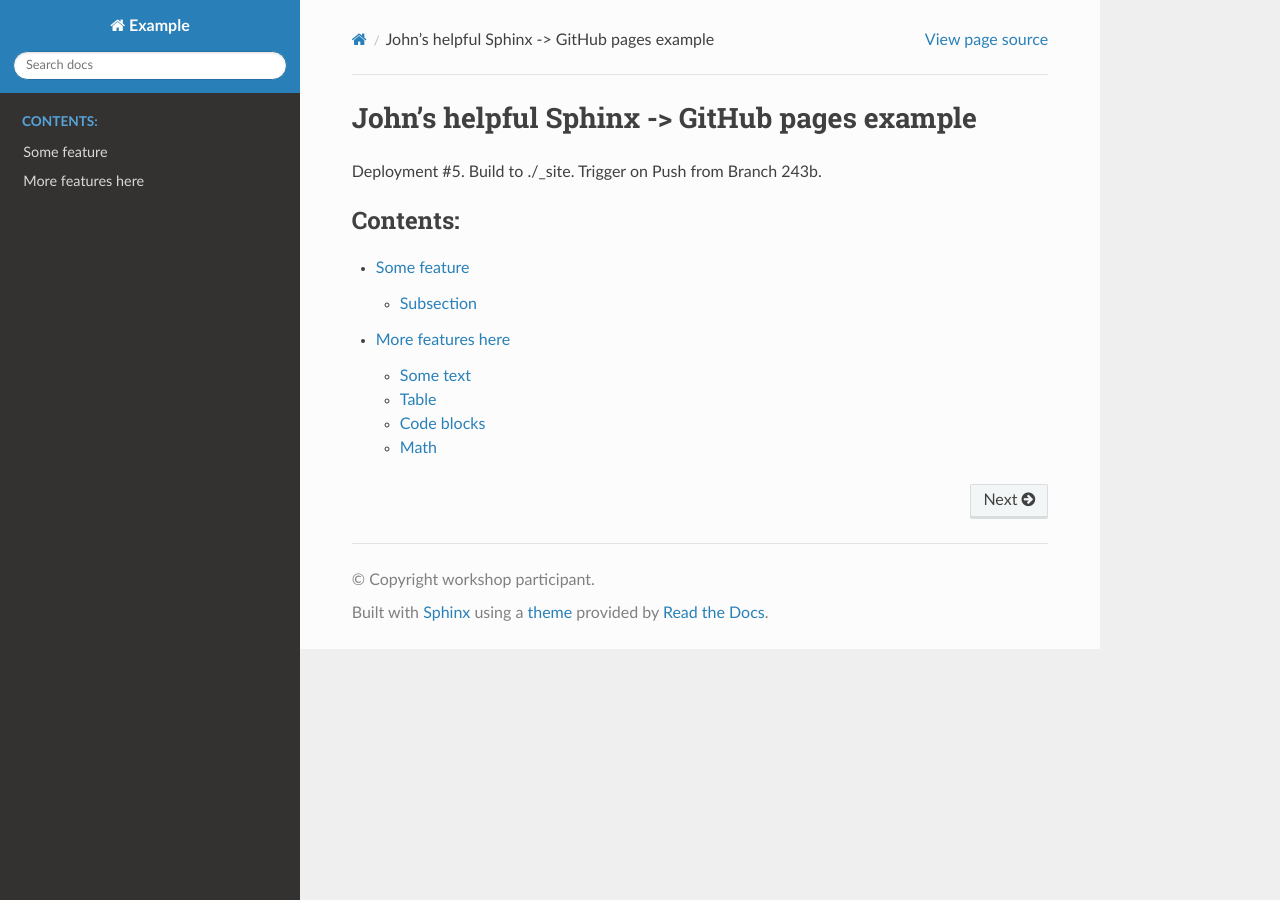
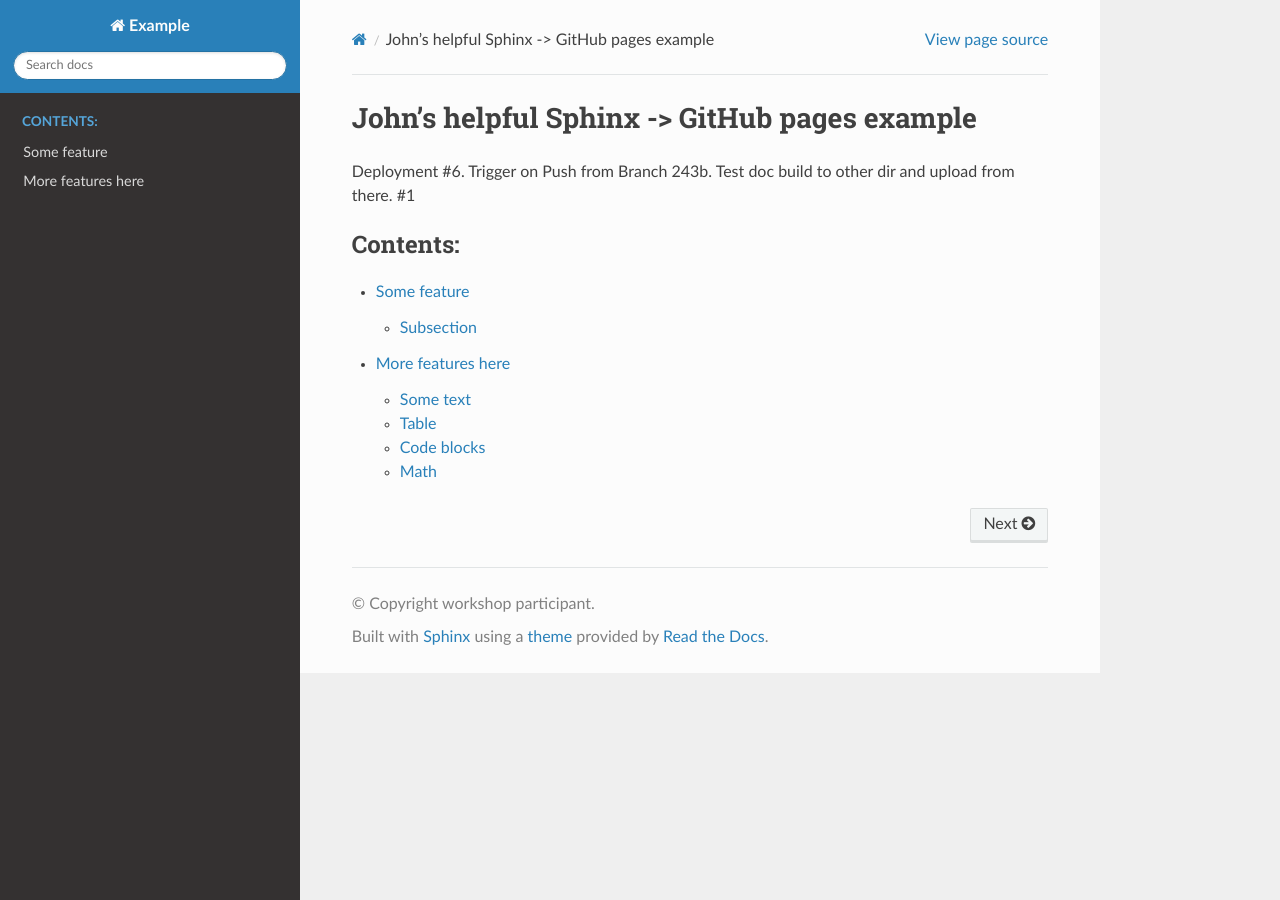
Before and after one commit to mo-johnmo/documentation-example, a Sphinx documentation site: the page built from doc/index.rst, in a window 1280 px wide. Built offline with Sphinx 7.4.7 and the Read the Docs theme 3.1.0, drawn with Linux system fonts in a browser that asks for light colours.

Commit message:
#243: Test doc build to ../doc_build and upload from there. #1

```diff
--- a/doc/index.rst
+++ b/doc/index.rst
@@ -5,7 +5,8 @@
 
 John's helpful Sphinx -> GitHub pages example
 =============================================
-Deployment #5. Build to  ./_site.  Trigger on Push from Branch 243b.
+Deployment #6. Trigger on Push from Branch 243b.
+Test doc build to other dir and upload from there. #1
 
 .. toctree::
    :maxdepth: 3
```
Also changed, not shown: 1 other file.
